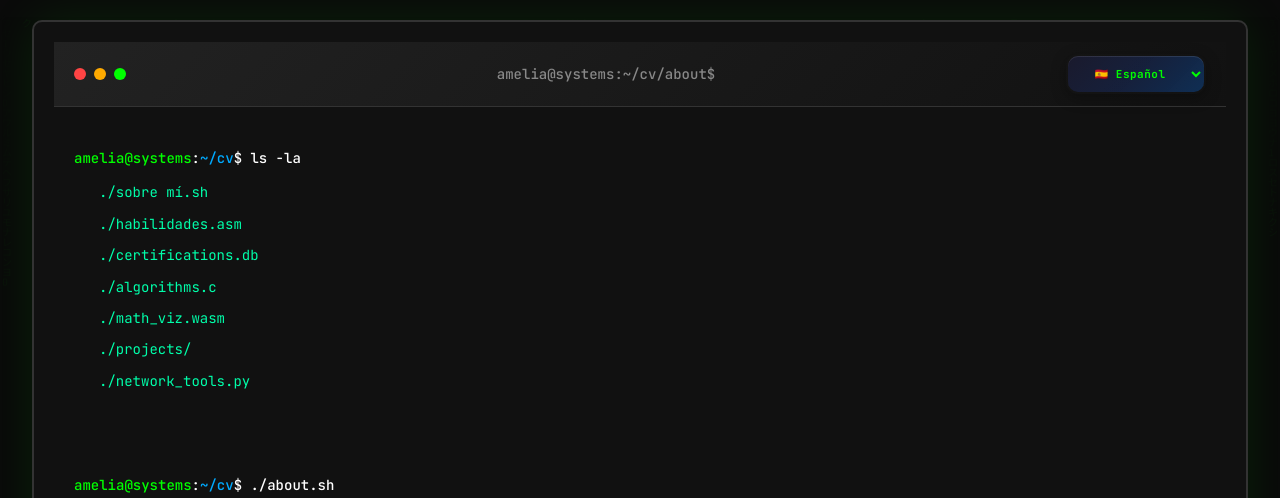
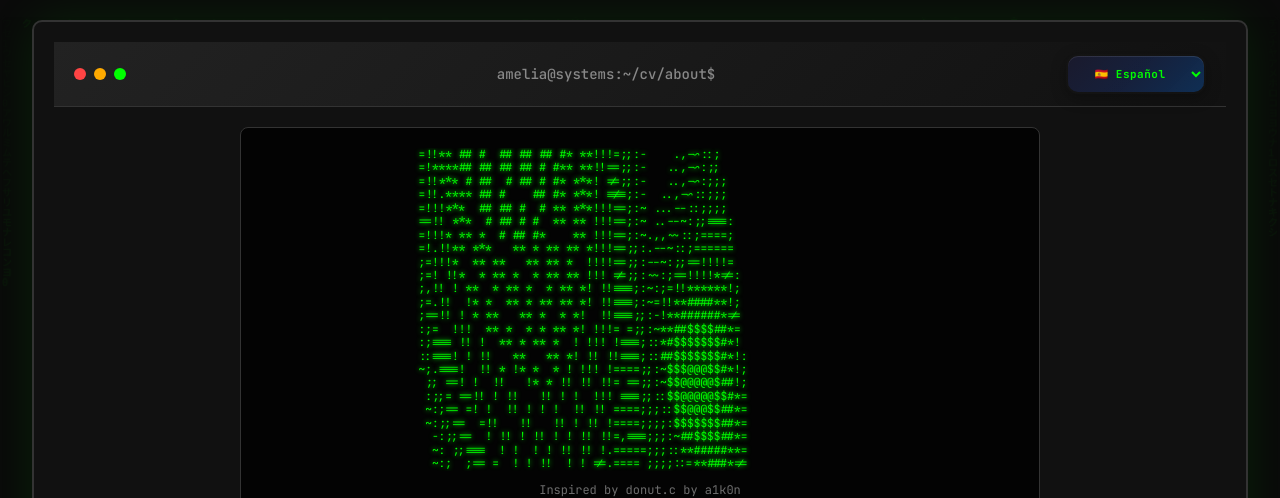
Before and after one commit to AmeliaDi/technical-cv, a plain HTML site: page index.html in a window 1280 px wide. Shown: the top 498 px of the page. Drawn offline with Linux system fonts and the light colour scheme.

Commit message:
✨ Mejoras solicitadas: COBOL, 1200+ horas, dona ASCII y más glow
- Reemplazado Go por COBOL en skills

- Actualizado a 1200+ horas de formación continua

- Agregada dona ASCII rotante basada en donut.c

- Mejorado efecto glow del Matrix background

- Créditos a a1k0n por la inspiración de la dona

```diff
--- /dev/null
+++ b/donut.js
@@ -0,0 +1,114 @@
+/**
+ * ASCII Donut Animation
+ * Based on donut.c by a1k0n
+ * https://www.a1k0n.net/2011/07/20/donut-math.html
+ */
+
+class DonutAnimation {
+    constructor() {
+        this.A = 0;
+        this.B = 0;
+        this.screenWidth = 80;
+        this.screenHeight = 24;
+        this.R1 = 1;
+        this.R2 = 2;
+        this.K2 = 5;
+        this.K1 = this.screenWidth * this.K2 * 3 / (8 * (this.R1 + this.R2));
+
+        this.output = document.getElementById('donut-output');
+        this.running = true;
+        this.frameDelay = 50; // milliseconds
+    }
+
+    renderFrame() {
+        const cosA = Math.cos(this.A);
+        const sinA = Math.sin(this.A);
+        const cosB = Math.cos(this.B);
+        const sinB = Math.sin(this.B);
+
+        // Initialize buffers
+        const output = new Array(this.screenHeight).fill(null).map(() =>
+            new Array(this.screenWidth).fill(' ')
+        );
+        const zbuffer = new Array(this.screenHeight).fill(null).map(() =>
+            new Array(this.screenWidth).fill(0)
+        );
+
+        // theta goes around the cross-sectional circle of a torus
+        for (let theta = 0; theta < 2 * Math.PI; theta += 0.07) {
+            const costheta = Math.cos(theta);
+            const sintheta = Math.sin(theta);
+
+            // phi goes around the center of revolution of a torus
+            for (let phi = 0; phi < 2 * Math.PI; phi += 0.02) {
+                const cosphi = Math.cos(phi);
+                const sinphi = Math.sin(phi);
+
+                // the x,y coordinate of the circle, before revolving
+                const circlex = this.R2 + this.R1 * costheta;
+                const circley = this.R1 * sintheta;
+
+                // final 3D (x,y,z) coordinate after rotations
+                const x = circlex * (cosB * cosphi + sinA * sinB * sinphi) - circley * cosA * sinB;
+                const y = circlex * (sinB * cosphi - sinA * cosB * sinphi) + circley * cosA * cosB;
+                const z = this.K2 + cosA * circlex * sinphi + circley * sinA;
+                const ooz = 1 / z;
+
+                // x and y projection
+                const xp = Math.floor(this.screenWidth / 2 + this.K1 * ooz * x);
+                const yp = Math.floor(this.screenHeight / 2 - this.K1 * ooz * y);
+
+                // calculate luminance
+                const L = cosphi * costheta * sinB - cosA * costheta * sinphi -
+                         sinA * sintheta + cosB * (cosA * sintheta - costheta * sinA * sinphi);
+
+                // plot if visible
+                if (L > 0 && xp >= 0 && xp < this.screenWidth && yp >= 0 && yp < this.screenHeight) {
+                    if (ooz > zbuffer[yp][xp]) {
+                        zbuffer[yp][xp] = ooz;
+                        const luminanceIndex = Math.floor(L * 8);
+                        output[yp][xp] = '.,-~:;=!*#$@'[Math.max(0, Math.min(11, luminanceIndex))];
+                    }
+                }
+            }
+        }
+
+        // Convert to string and display
+        const frame = output.map(row => row.join('')).join('\n');
+        this.output.textContent = frame;
+    }
+
+    animate() {
+        if (!this.running) return;
+
+        this.renderFrame();
+        this.A += 0.04;
+        this.B += 0.02;
+
+        setTimeout(() => this.animate(), this.frameDelay);
+    }
+
+    start() {
+        this.running = true;
+        this.animate();
+    }
+
+    stop() {
+        this.running = false;
+    }
+}
+
+// Initialize donut animation when DOM is ready
+document.addEventListener('DOMContentLoaded', () => {
+    window.donutAnimation = new DonutAnimation();
+
+    // Add a small delay to ensure smooth start
+    setTimeout(() => {
+        window.donutAnimation.start();
+    }, 500);
+});
+
+// Stop animation on page unload
+window.addEventListener('beforeunload', () => {
+    window.donutAnimation?.stop();
+});
--- a/index.html
+++ b/index.html
@@ -61,6 +61,14 @@
             </div>
         </header>
 
+        <!-- ASCII Donut Animation -->
+        <div id="donut-container" class="donut-section">
+            <pre id="donut-output" class="donut-ascii"></pre>
+            <div class="donut-info">
+                <p class="donut-credit">Inspired by <a href="https://www.a1k0n.net/2011/07/20/donut-math.html" target="_blank">donut.c</a> by a1k0n</p>
+            </div>
+        </div>
+
         <main class="terminal-content">
             <!-- Navigation -->
             <nav class="terminal-nav">
@@ -113,7 +121,7 @@
                                 <li><span class="skill-level advanced">JavaScript</span> - WebAssembly integration</li>
                                 <li><span class="skill-level advanced">Python</span> - Automation, scripting, pentesting</li>
                                 <li><span class="skill-level intermediate">Rust</span> - Systems programming</li>
-                                <li><span class="skill-level intermediate">Go</span> - Concurrent programming</li>
+                                <li><span class="skill-level advanced">COBOL</span> - Legacy systems & mainframes</li>
                             </ul>
                         </div>
 
@@ -335,7 +343,7 @@
                             <span class="stat-label">Años de Experiencia</span>
                         </div>
                         <div class="stat-item">
-                            <span class="stat-number">100+</span>
+                            <span class="stat-number">1200+</span>
                             <span class="stat-label">Horas de Formación Continua</span>
                         </div>
                     </div>
@@ -518,6 +526,7 @@
     <script src="network-tools.js"></script>
     <script src="security-scanner.js"></script>
     <script src="i18n.js"></script>
+    <script src="donut.js"></script>
     <script src="main.js"></script>
 </body>
 </html>
--- a/main.js
+++ b/main.js
@@ -192,12 +192,32 @@ class CVApplication {
             ctx.fillStyle = 'rgba(0, 0, 0, 0.05)';
             ctx.fillRect(0, 0, canvas.width, canvas.height);
 
-            ctx.fillStyle = '#00ff00';
             ctx.font = `${matrixConfig.fontSize}px JetBrains Mono, monospace`;
 
             matrixConfig.drops.forEach((drop, i) => {
                 const char = matrixConfig.chars[Math.floor(Math.random() * matrixConfig.chars.length)];
-                ctx.fillText(char, i * matrixConfig.fontSize, drop * matrixConfig.fontSize);
+                const x = i * matrixConfig.fontSize;
+                const y = drop * matrixConfig.fontSize;
+
+                // Enhanced glow effect with multiple layers
+                // Outer glow
+                ctx.shadowBlur = 30;
+                ctx.shadowColor = '#00ff00';
+                ctx.fillStyle = 'rgba(0, 255, 0, 0.3)';
+                ctx.fillText(char, x, y);
+
+                // Middle glow
+                ctx.shadowBlur = 15;
+                ctx.fillStyle = 'rgba(0, 255, 0, 0.6)';
+                ctx.fillText(char, x, y);
+
+                // Inner bright core
+                ctx.shadowBlur = 5;
+                ctx.fillStyle = '#00ff00';
+                ctx.fillText(char, x, y);
+
+                // Reset shadow for performance
+                ctx.shadowBlur = 0;
 
                 if (drop * matrixConfig.fontSize > canvas.height && Math.random() > 0.975) {
                     matrixConfig.drops[i] = 0;
--- a/service-worker.js
+++ b/service-worker.js
@@ -12,6 +12,7 @@ const urlsToCache = [
   '/security-scanner.js',
   '/i18n.js',
   '/wasm-loader.js',
+  '/donut.js',
   '/manifest.json',
   'https://fonts.googleapis.com/css2?family=JetBrains+Mono:wght@300;400;500;700&display=swap'
 ];
--- a/styles.css
+++ b/styles.css
@@ -1462,3 +1462,122 @@ canvas {
         padding: 20px;
     }
 }
+
+/* ASCII Donut Animation Styles */
+.donut-section {
+    position: relative;
+    margin: 20px auto 30px;
+    padding: 20px;
+    max-width: 800px;
+    text-align: center;
+    background: rgba(0, 0, 0, 0.8);
+    border: 1px solid var(--border-color);
+    border-radius: 8px;
+    overflow: hidden;
+}
+
+.donut-ascii {
+    font-family: 'JetBrains Mono', monospace;
+    font-size: clamp(0.5rem, 1vw, 0.7rem);
+    line-height: 1.2;
+    color: var(--text-primary);
+    margin: 0;
+    padding: 0;
+    white-space: pre;
+    overflow: hidden;
+    background: transparent;
+    text-shadow: 0 0 5px var(--text-primary);
+}
+
+.donut-info {
+    margin-top: 10px;
+}
+
+.donut-credit {
+    font-size: var(--font-size-xs);
+    color: var(--text-muted);
+    opacity: 0.8;
+}
+
+.donut-credit a {
+    color: var(--text-accent);
+    text-decoration: none;
+    transition: all 0.3s ease;
+}
+
+.donut-credit a:hover {
+    color: var(--text-primary);
+    text-shadow: 0 0 5px var(--text-accent);
+}
+
+/* Enhanced Matrix Effect with More Glow */
+.matrix-char {
+    position: absolute;
+    color: var(--text-primary);
+    font-family: 'JetBrains Mono', monospace;
+    animation: matrix-fall linear infinite;
+    /* Enhanced glow effect */
+    text-shadow:
+        0 0 5px currentColor,
+        0 0 10px currentColor,
+        0 0 15px currentColor,
+        0 0 20px rgba(0, 255, 0, 0.8),
+        0 0 30px rgba(0, 255, 0, 0.6),
+        0 0 40px rgba(0, 255, 0, 0.4);
+    filter: brightness(1.5);
+}
+
+/* Stronger glow for Matrix background canvas */
+canvas {
+    filter: brightness(1.3) contrast(1.2);
+}
+
+/* Additional glow animation for Matrix characters */
+@keyframes matrix-glow {
+    0%, 100% {
+        opacity: 0.8;
+        filter: brightness(1.2);
+    }
+    50% {
+        opacity: 1;
+        filter: brightness(1.8);
+    }
+}
+
+/* Apply glow animation randomly to some Matrix chars */
+.matrix-char:nth-child(3n) {
+    animation: matrix-fall linear infinite, matrix-glow 2s ease-in-out infinite;
+}
+
+.matrix-char:nth-child(5n) {
+    animation: matrix-fall linear infinite, matrix-glow 3s ease-in-out infinite;
+}
+
+.matrix-char:nth-child(7n) {
+    animation: matrix-fall linear infinite, matrix-glow 1.5s ease-in-out infinite;
+}
+
+/* Responsive adjustments for donut */
+@media (max-width: 768px) {
+    .donut-section {
+        margin: 15px auto 20px;
+        padding: 15px;
+    }
+
+    .donut-ascii {
+        font-size: clamp(0.4rem, 1.5vw, 0.6rem);
+        line-height: 1.1;
+    }
+}
+
+@media (max-width: 480px) {
+    .donut-section {
+        margin: 10px auto 15px;
+        padding: 10px;
+    }
+
+    .donut-ascii {
+        font-size: clamp(0.35rem, 2vw, 0.5rem);
+        line-height: 1;
+    }
+}
```
Also changed, not shown: 2 other files.
